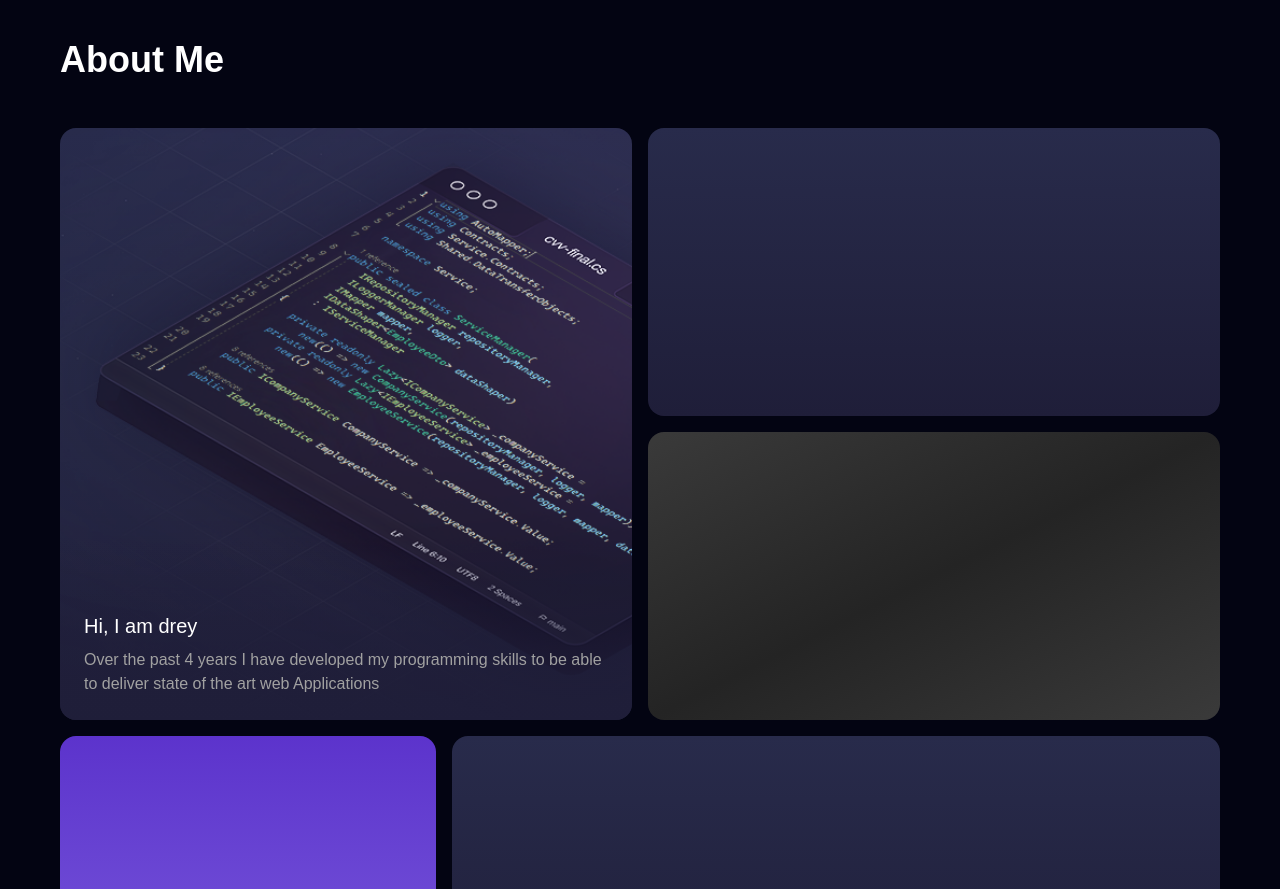
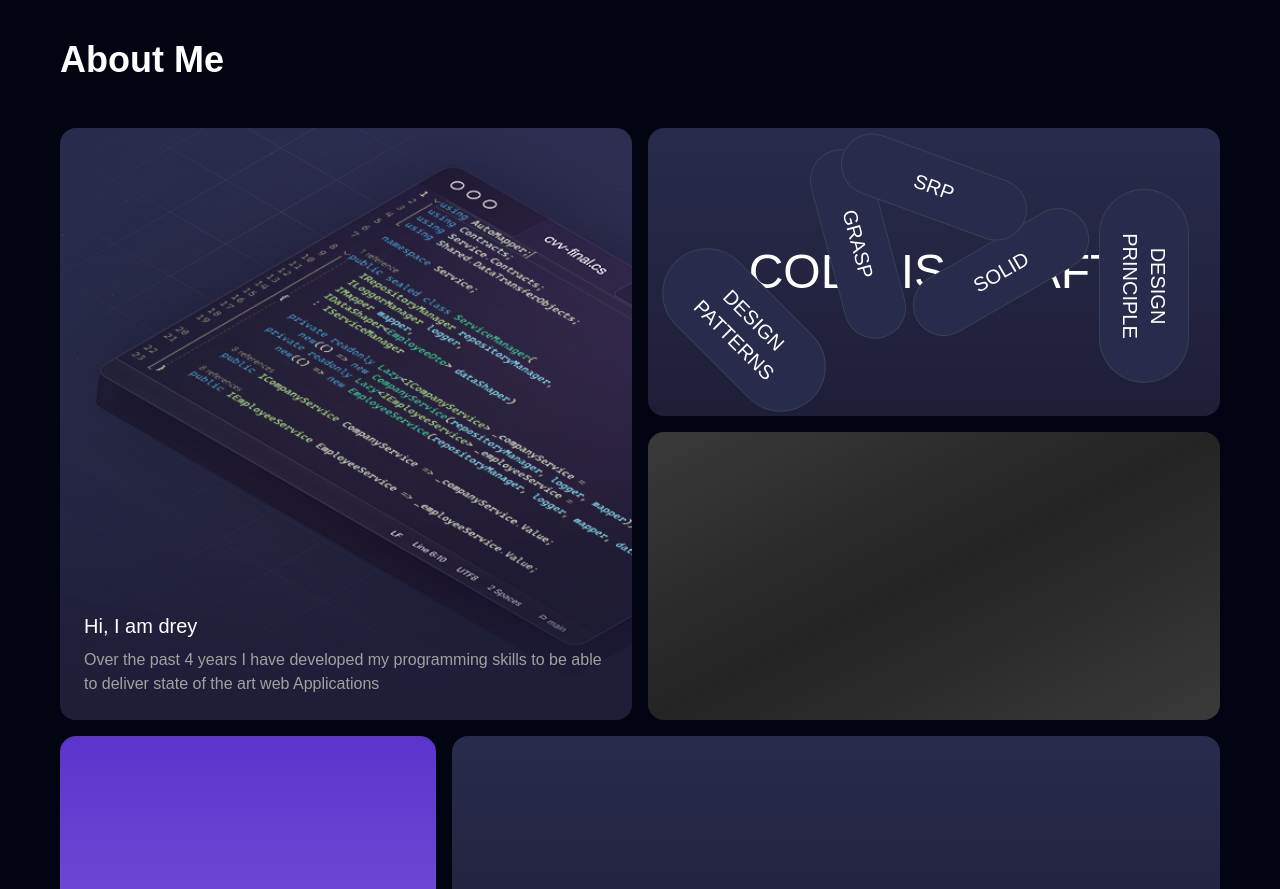
Before and after one commit to gg243/portfolio-website, a React (Vite) app: page / in a window 1280 px wide. Shown: the part 880-1769 px from the top of the page. Built offline with nearby package versions, Linux system fonts and the light colour scheme; a web font is replaced by a local one.

Commit message:
second container almost done

```diff
--- /dev/null
+++ b/src/components/Card.jsx
@@ -0,0 +1,12 @@
+function Card({ style, text }) {
+  return (
+    <div
+      className="absolute px-1 py-4 text-xl text-center rounded-full ring ring-gray-700 font-extralight bg-storm cursor-grab w-[12rem]"
+      style={style}
+    >
+      {text}
+    </div>
+  );
+}
+
+export default Card;
--- a/src/sections/About.jsx
+++ b/src/sections/About.jsx
@@ -1,9 +1,10 @@
 import { section } from "motion/react-client";
 import React from "react";
+import Card from "../components/card";
 
 function About() {
   return (
-    <section className="c-space section-spacing">
+    <section id="About" className="c-space section-spacing scroll-mt-20">
       <h2 className="text-heading">About Me</h2>
       <div className="mt-12 grid grid-cols-1 md:grid-cols-6 md:auto-rows-[18rem] gap-4">
         <div className="flex items-end grid-default-color grid-1">
@@ -20,7 +21,33 @@ function About() {
           </div>
           <div className="absolute inset-x-0 pointer-events-none -bottom-4 h-1/2 sm:h-1/3 bg-gradient-to-t from-indigo" />
         </div>
-        <div className="grid-default-color grid-2"></div>
+        <div className="grid-default-color grid-2">
+          <div className="flex items-center justify-center w-full h-full ">
+            <p className="flex items-end text-5xl text-grey-500">
+              CODE IS CRAFT
+            </p>
+            <Card
+              style={{ rotate: "75deg", top: "30%", left: "20%" }}
+              text="GRASP"
+            />
+            <Card
+              style={{ rotate: "-30deg", top: "60", left: "45%" }}
+              text="SOLID"
+            />
+            <Card
+              style={{ rotate: "90deg", bottom: "30%", left: "70%" }}
+              text="DESIGN PRINCIPLE"
+            />
+            <Card
+              style={{ rotate: "45deg", top: "55%", left: "0%" }}
+              text="DESIGN PATTERNS"
+            />
+            <Card
+              style={{ rotate: "20deg", top: "10%", left: "38" }}
+              text="SRP"
+            />
+          </div>
+        </div>
         <div className="grid-black-color grid-3"></div>
         <div className="grid-special-color grid-4"></div>
         <div className="grid-default-color grid-5"></div>
--- a/src/sections/Hero.jsx
+++ b/src/sections/Hero.jsx
@@ -4,13 +4,12 @@ import ParrallaxBackground from "../components/ParrallaxBackground";
 
 function Hero() {
   return (
-    <section className="flex items-start justify-center md:items-start md:justify-start min-h-screen overflow-hidden c-space">
+    <section
+      id="Home"
+      className="flex items-start justify-center md:items-start md:justify-start min-h-screen overflow-hidden c-space"
+    >
       <HeroText />
       <ParrallaxBackground />
-      <section className="min-h-screen" />
-      <section className="min-h-screen" />
-      <section className="min-h-screen" />
-      <section className="min-h-screen" />
     </section>
   );
 }
```
